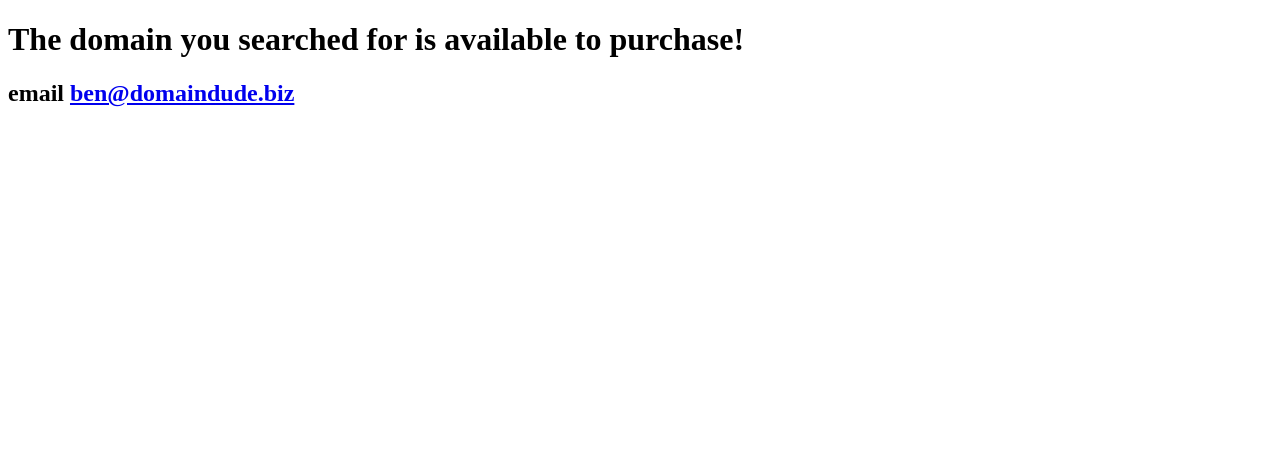
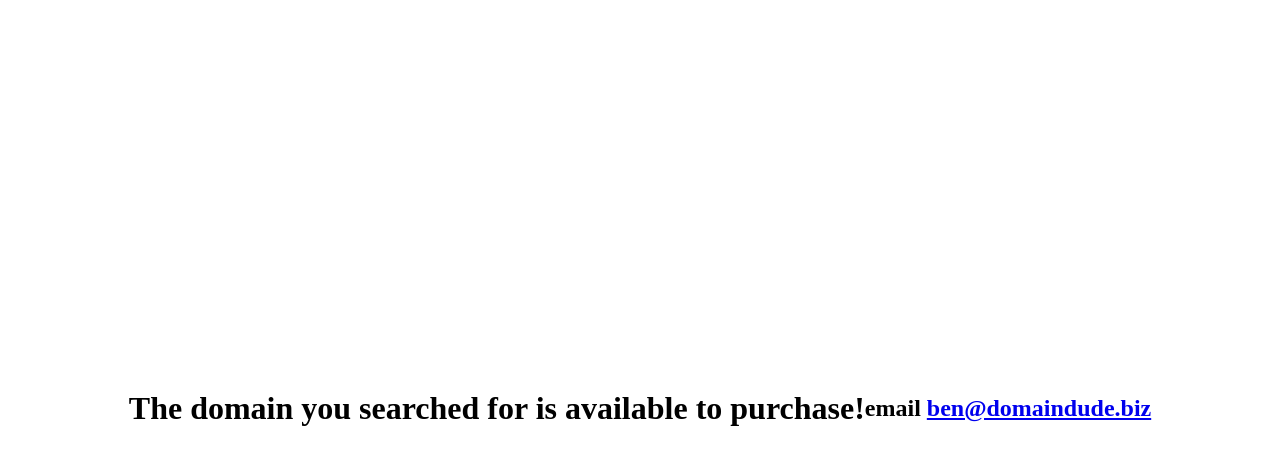
Before and after one commit to benwade91/domaindude, a plain HTML site: page index.html in a window 1280 px wide. Drawn offline with Linux system fonts and the light colour scheme.

Commit message:
added stylesheet

```diff
--- a/index.html
+++ b/index.html
@@ -5,6 +5,7 @@
     <meta http-equiv="X-UA-Compatible" content="IE=edge">
     <meta name="viewport" content="width=device-width, initial-scale=1.0">
     <title>DomainDude</title>
+    <link rel="stylesheet" href="./style.css">
 </head>
 <body>
     <header></header>
--- /dev/null
+++ b/style.css
@@ -0,0 +1,6 @@
+.main {
+    height: 100vh;
+    display: flex;
+    justify-content: center;
+    align-items: center;
+}
```
Also changed, not shown: 1 other file.
